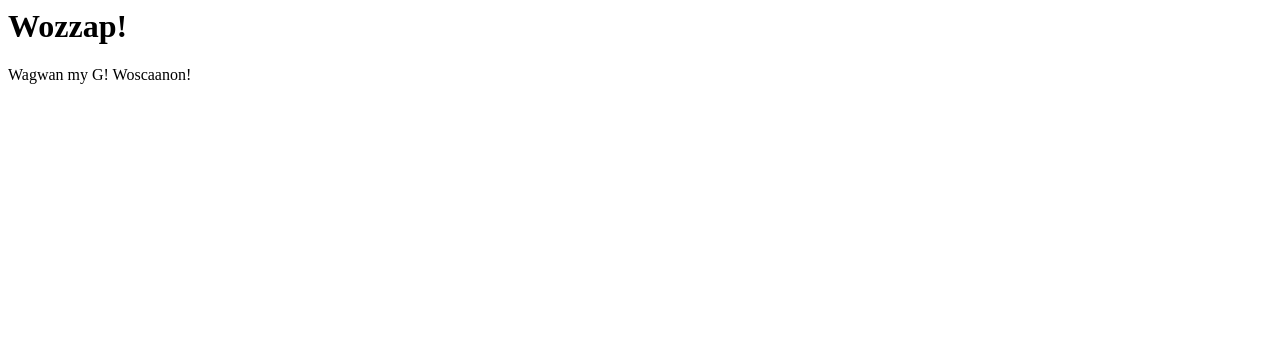
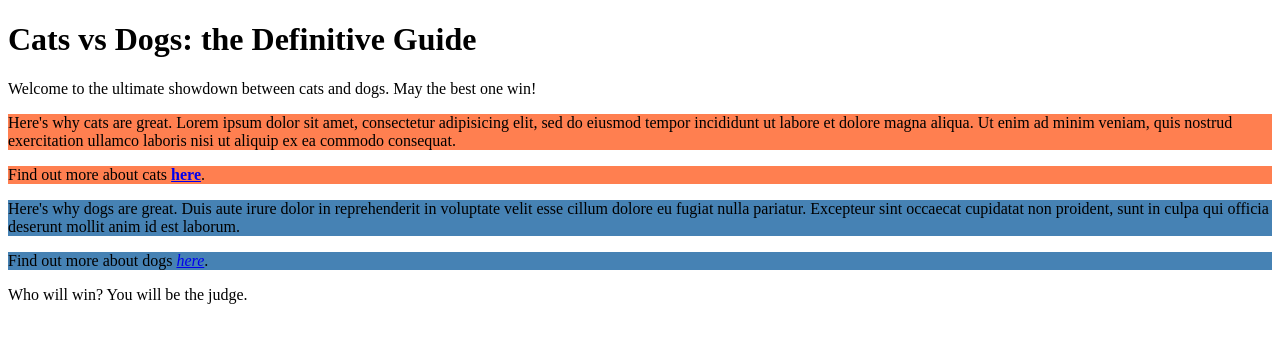
Before and after one commit to tomchande/revise, a plain HTML site: page index.html in a window 1280 px wide. Drawn offline with Linux system fonts and the light colour scheme.

Commit message:
Add style and image

```diff
--- a/css/style.css
+++ b/css/style.css
@@ -0,0 +1,12 @@
+.cats p {
+    background-color: coral;
+  }
+  .dogs p {
+    background-color: steelblue;
+  }
+  .cats p a {
+    font-weight: bold;
+  }
+  .dogs p a {
+    font-style: italic;
+  }
--- a/index.html
+++ b/index.html
@@ -1,2 +1,20 @@
-<h1>Wozzap!</h1>
-<p> Wagwan my G! Woscaanon!</p>
+<!DOCTYPE html>
+<html>
+  <head>
+    <link href="css/style.css" rel="stylesheet" type="text/css">
+    <title>Cats vs Dogs</title>
+  </head>
+  <body>
+    <h1>Cats vs Dogs: the Definitive Guide</h1>
+    <p>Welcome to the ultimate showdown between cats and dogs. May the best one win!</p>
+    <div class="cats">
+      <p>Here's why cats are great. Lorem ipsum dolor sit amet, consectetur adipisicing elit, sed do eiusmod tempor incididunt ut labore et dolore magna aliqua. Ut enim ad minim veniam, quis nostrud exercitation ullamco laboris nisi ut aliquip ex ea commodo consequat.</p>
+      <p>Find out more about cats <a href="http://www.example.com/cats.html">here</a>.</p>
+    </div>
+    <div class="dogs">
+      <p>Here's why dogs are great. Duis aute irure dolor in reprehenderit in voluptate velit esse cillum dolore eu fugiat nulla pariatur. Excepteur sint occaecat cupidatat non proident, sunt in culpa qui officia deserunt mollit anim id est laborum.</p>
+      <p>Find out more about dogs <a href="http://www.example.com/dogs.html">here</a>.</p>
+    </div>
+    <p>Who will win? You will be the judge.</p>
+  </body>
+</html>
```
Also changed, not shown: kenya.jpg (added).
